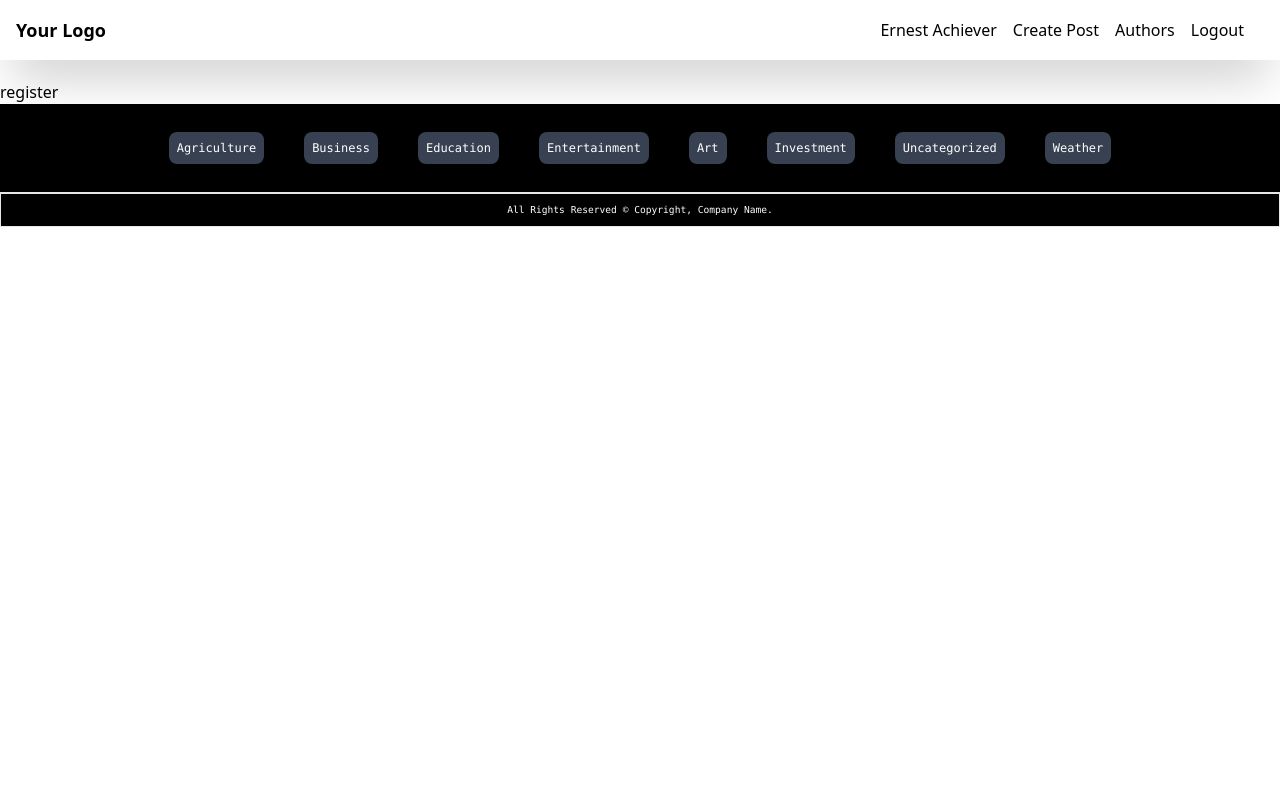
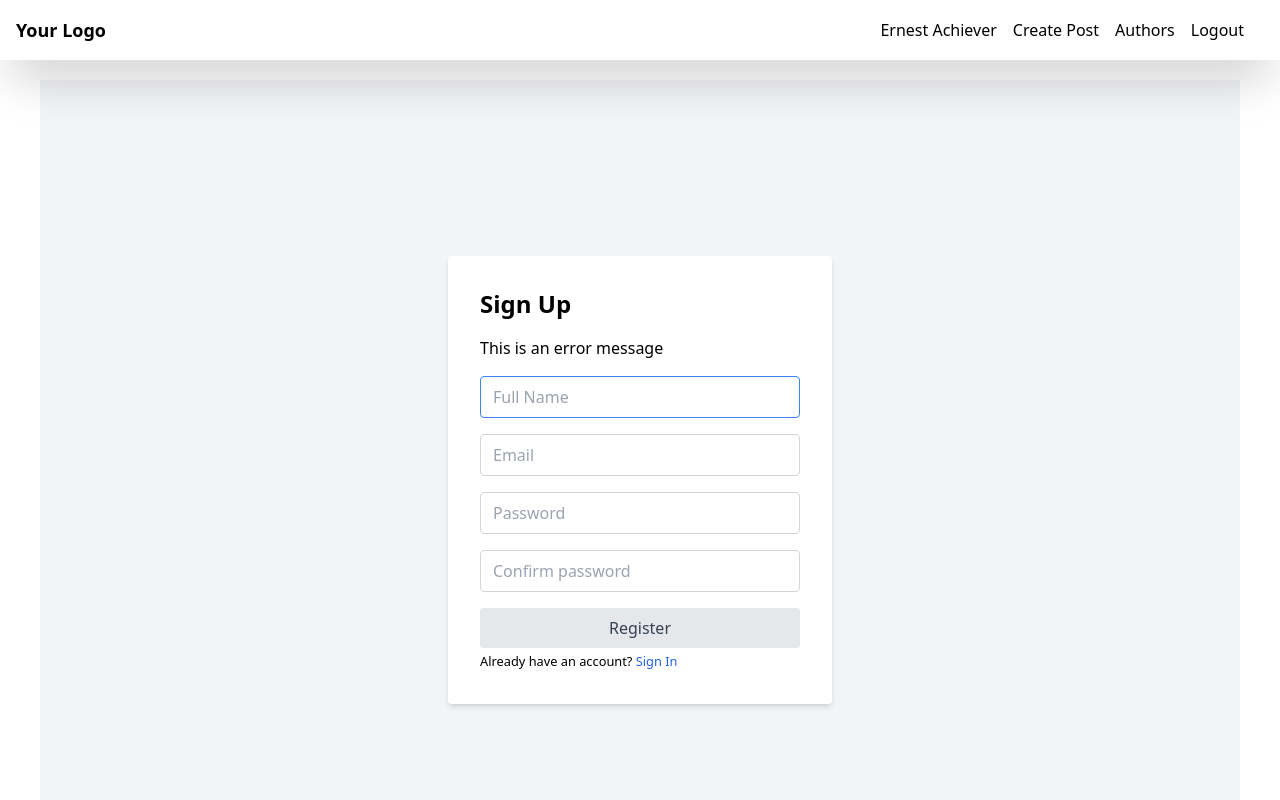
Before and after one commit to PratikOdpalliwar/mern-blog-app, a React (Create React App) app: page /register in a window 1280 px wide. Shown: the top 800 px of the page. Built offline with nearby package versions, Linux system fonts and the light colour scheme.

Commit message:
Register page is created

```diff
--- a/src/components/PostItem.jsx
+++ b/src/components/PostItem.jsx
@@ -24,7 +24,7 @@ const PostItem = ({ postID, category, title, desc, authorID, thumbnail }) => {
           <div className='flex justify-end items-center place-content-centerh-8'>
           <Link
             to={`/posts/categories/${category}`}
-            className="inline-block  bg-gray-200 rounded-full px-3 py-1 text-sm font-semibold text-gray-700 mr-2"
+            className="inline-block  bg-gray-200 rounded-full px-3 py-1 text-sm font-semibold text-gray-700 mr-2 hover:bg-gray-900 hover:text-white transition-all ease-in-out duration-150"
           >
             {category}
           </Link>
--- a/src/pages/CategoryPosts.jsx
+++ b/src/pages/CategoryPosts.jsx
@@ -1,10 +1,29 @@
-import React from 'react'
+import React, { useState } from "react";
+import PostItem from "../components/PostItem";
+import { DUMMY_POSTS } from "../data";
 
 const CategoryPosts = () => {
+
+  const [posts, setPosts] = useState(DUMMY_POSTS);
+
   return (
-    <div>
-      categoorypost
-    </div>
+    <section className="flex flex-row flex-wrap justify-around">
+    {posts.length > 0 ? (
+      posts.map(({ id, thumbnail, category, title, desc, authorID }) => (
+        <PostItem
+          key={id}
+          postID={id}
+          thumbnail={thumbnail}
+          category={category}
+          title={title}
+          desc={desc}
+          authorID={authorID}
+        />
+      ))
+    ) : (
+      <h2 className="m-10 flex justify-center text-3xl font-bold">No Posts Found</h2>
+    )}
+  </section>
   )
 }
 
--- a/src/pages/Register.jsx
+++ b/src/pages/Register.jsx
@@ -1,11 +1,71 @@
-import React from 'react'
+import React from 'react';
+import { useState } from 'react';
+import { Link } from 'react-router-dom';
 
 const Register = () => {
+  const [userData, setUserData] = useState({
+    name: '',
+    email: '',
+    password: '',
+    password2: '',
+  });
+
+  const changeInputHandler = (e) => {
+    setUserData((prevState) => ({ ...prevState, [e.target.name]: e.target.value }));
+  };
+
   return (
-    <div>
-      register
-    </div>
-  )
-}
+    <section className="flex justify-center mx-10 items-center min-h-screen bg-gray-100">
+      <div className="bg-white p-8 rounded shadow-md w-full md:w-96">
+        <h2 className="text-2xl font-bold mb-4">Sign Up</h2>
+        <form>
+          <p className="text-black mb-4">This is an error message</p>
+          <input
+            type="text"
+            placeholder="Full Name"
+            name="name"
+            value={userData.name}
+            onChange={changeInputHandler}
+            autoFocus
+            className="w-full mb-4 px-3 py-2 border border-gray-300 rounded focus:outline-none focus:border-blue-500"
+          />
+          <input
+            type="text"
+            placeholder="Email"
+            name="email"
+            value={userData.email}
+            onChange={changeInputHandler}
+            className="w-full mb-4 px-3 py-2 border border-gray-300 rounded focus:outline-none focus:border-blue-500"
+          />
+          <input
+            type="password"
+            placeholder="Password"
+            name="password"
+            value={userData.password}
+            onChange={changeInputHandler}
+            className="w-full mb-4 px-3 py-2 border border-gray-300 rounded focus:outline-none focus:border-blue-500"
+          />
+          <input
+            type="password"
+            placeholder="Confirm password"
+            name="password2"
+            value={userData.password2}
+            onChange={changeInputHandler}
+            className="w-full mb-4 px-3 py-2 border border-gray-300 rounded focus:outline-none focus:border-blue-500"
+          />
+          <button
+            type="submit"
+            className="w-full px-4 py-2 rounded bg-gray-200 text-gray-700 hover:bg-gray-900 hover:text-white transition-all ease-in-out duration-150 focus:outline-none focus:shadow-outline-blue"
+          >
+            Register
+          </button>
+        </form>
+        <small>
+          Already have an account? <Link className="text-blue-600" to="/login">Sign In</Link>
+        </small>
+      </div>
+    </section>
+  );
+};
 
-export default Register
+export default Register;
```
